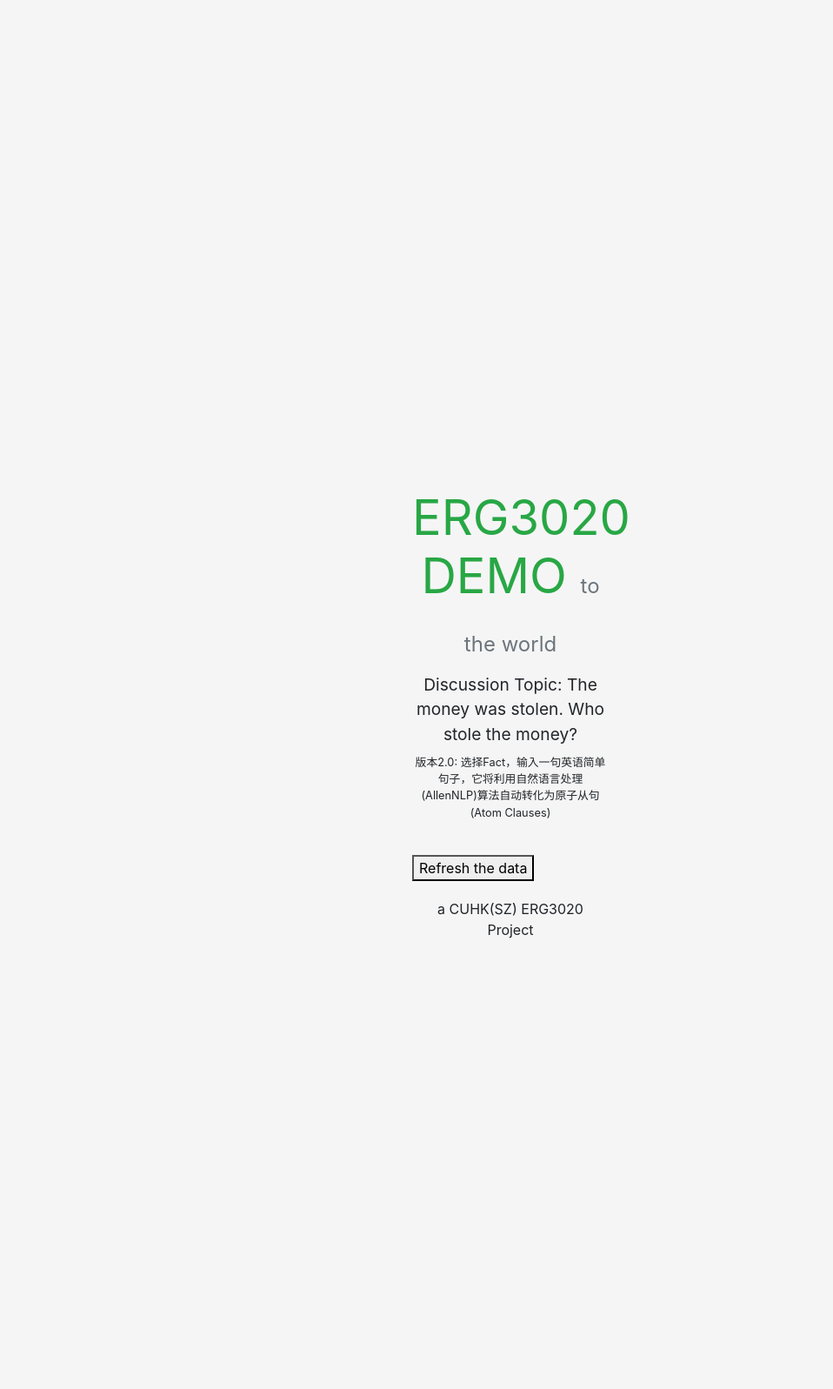
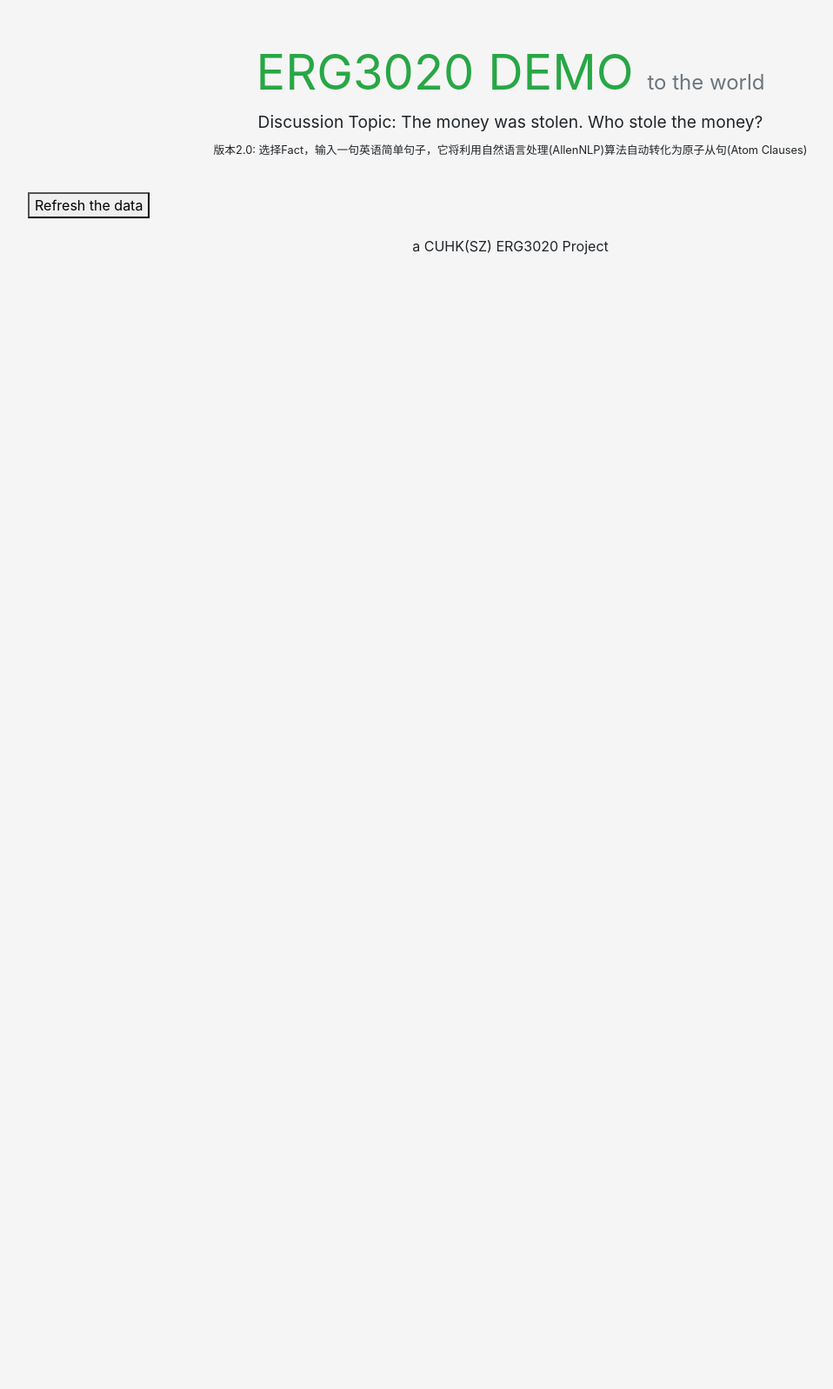
Before and after one commit to BlueRainLi/ERG3020-Project, a Flask app: template sayhello/templates/base.html in a window 1280 px wide. Shown: the top 1597 px of the page at 87% size, without its empty margins (53-1011 px from the left). After the commit the page ends 293 px from the top, so only its background shows below. Run offline with Flask 2, Linux system fonts and the light colour scheme; the template is opened without the code that fills it, so the values that code supplies are empty; parts of the project's set-up code (start-up, migrations or seed data) failed here and were passed over; some libraries are stand-ins or nearby versions.

Commit message:
width fix

```diff
--- a/sayhello/static/css/style.css
+++ b/sayhello/static/css/style.css
@@ -1,7 +1,5 @@
 body {
     background-color: rgb(245, 245, 245) !important;
-    margin: 20%;
-    padding: 20%;
 }
 
 p {
```
